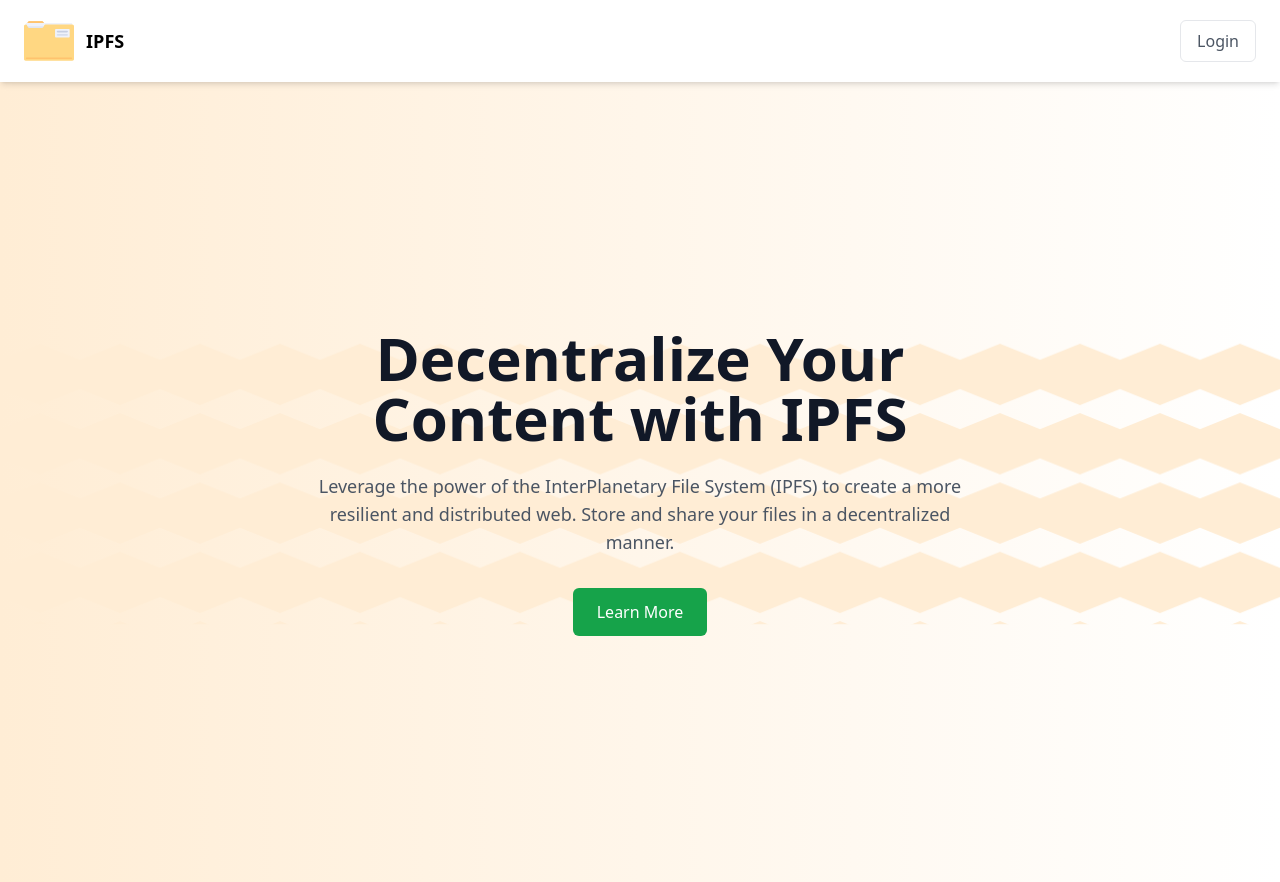
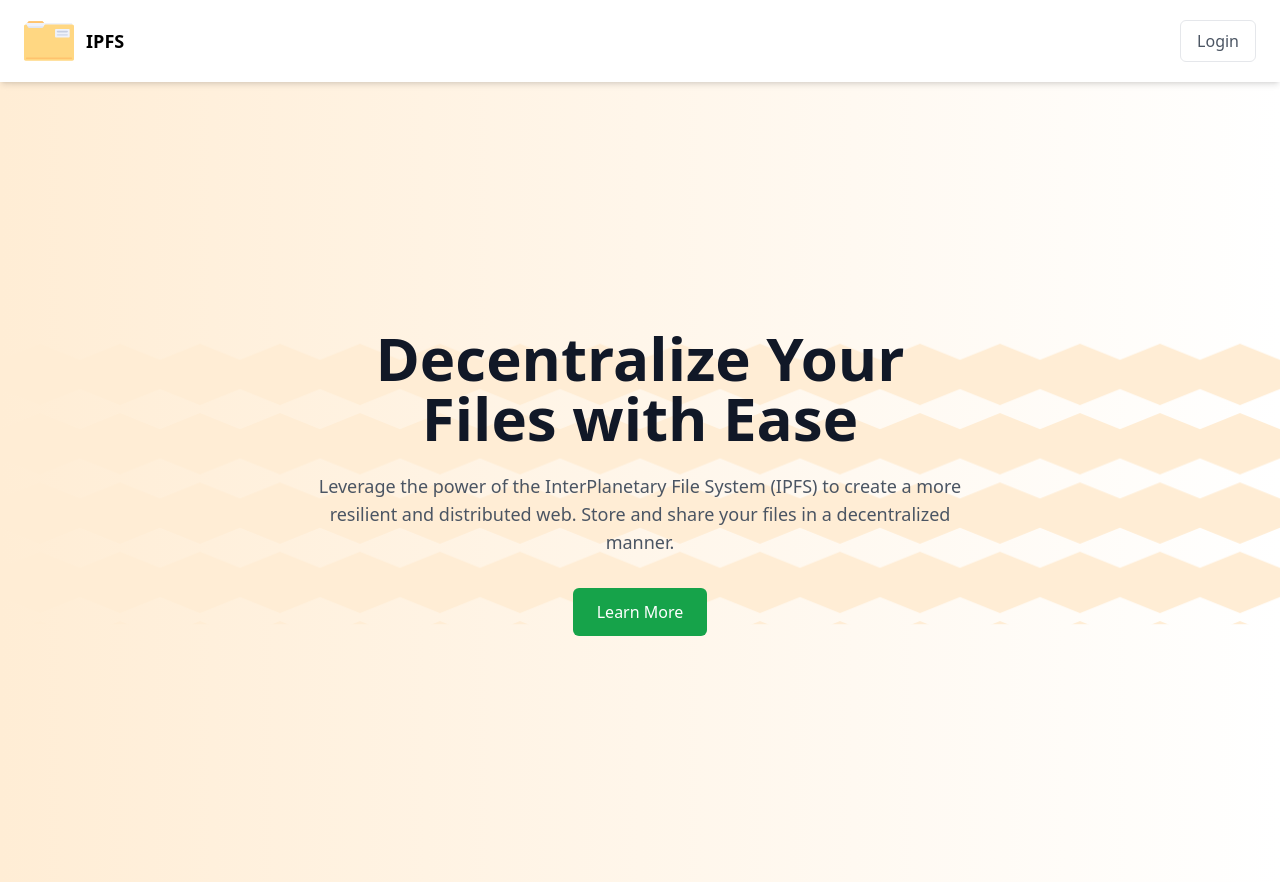
Before and after one commit to HarshitSahu01/ipfs-decentralised-cdn, a Vue app in the folder frontend/: page / in a window 1280 px wide. Built offline with nearby package versions, Linux system fonts and the light colour scheme; what vue3-google-login would draw is missing.

Commit message:
modified:   frontend/src/Components/HeroSection.vue

```diff
--- a/frontend/src/Components/HeroSection.vue
+++ b/frontend/src/Components/HeroSection.vue
@@ -1,8 +1,6 @@
 <template>
     <div>
-        <!-- Hero Section -->
         <section class="relative bg-gradient-to-r from-orange-100 to-white h-screen flex items-center justify-center">
-            <!-- Hexagonal Background Pattern -->
             <div class="absolute inset-0">
                 <svg xmlns="http://www.w3.org/2000/svg" viewBox="0 0 1440 320" fill="none" class="w-full h-full text-orange-100">
                     <pattern id="hexagons" patternUnits="userSpaceOnUse" width="60" height="52" patternTransform="scale(1.5)">
@@ -14,15 +12,15 @@
             <div class="relative container mx-auto px-6 py-16 md:py-24 lg:py-32">
                 <div class="max-w-2xl mx-auto text-center">
                     <h1 class="text-4xl font-extrabold text-gray-900 sm:text-5xl lg:text-6xl">
-                        Decentralize Your Content with IPFS
+                        Decentralize Your Files with Ease
                     </h1>
                     <p class="mt-6 text-lg text-gray-600">
                         Leverage the power of the InterPlanetary File System (IPFS) to create a more resilient and distributed web. Store and share your files in a decentralized manner.
                     </p>
                     <div class="mt-8 flex justify-center space-x-4">
-                        <button class="px-6 py-3 text-white bg-green-600 rounded-md hover:bg-green-700">
+                        <a href="https://ipfs.tech/" class="px-6 py-3 text-white bg-green-600 rounded-md hover:bg-green-700">
                             Learn More
-                        </button>
+                        </a>
                     </div>
                 </div>
             </div>
```
